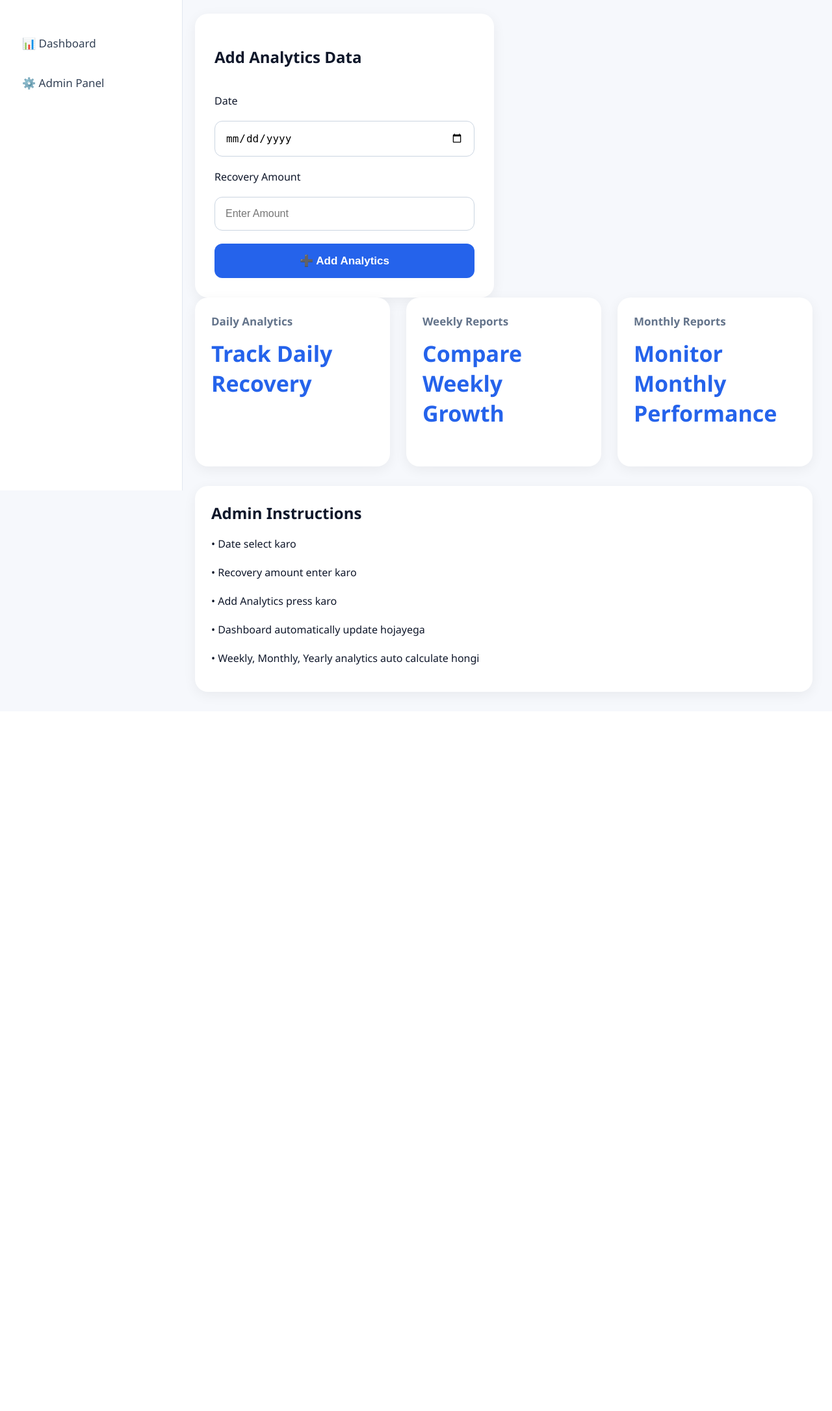
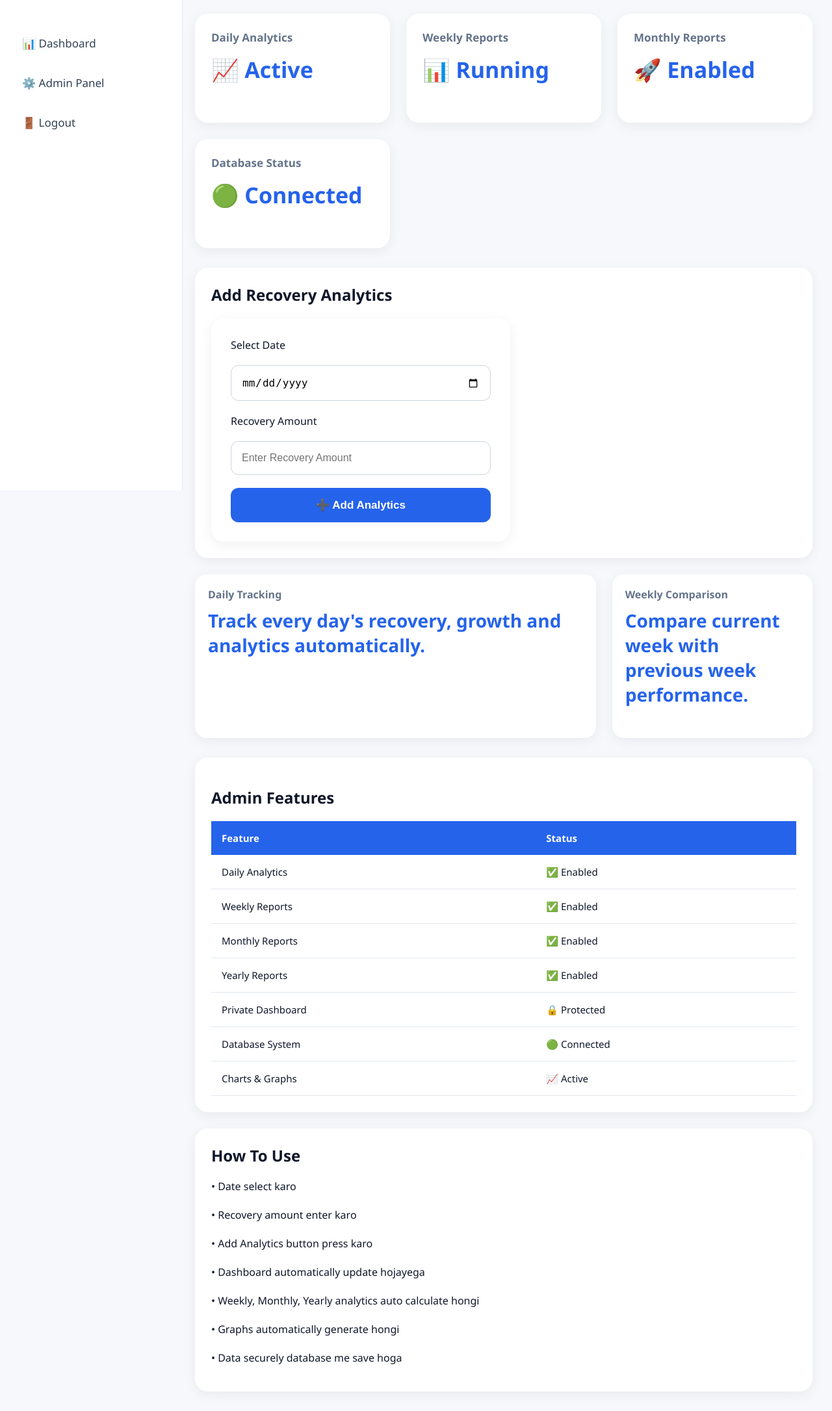
Before and after one commit to Rawish007/dashboard, a Flask app: page /admin in a window 1280 px wide. Shown: the part 85-2257 px from the top of the page at 65% size. Before the commit the page ends 1161 px from the top, so only its background shows below. Run offline with Flask 3, Linux system fonts and the light colour scheme; the visitor is signed in with stand-in values (Sample User, id 1).

Commit message:
Update admin.html

```diff
--- a/templates/admin.html
+++ b/templates/admin.html
@@ -3,7 +3,7 @@
 
 <head>
 
-<title>Admin Panel</title>
+<title>UMEED Admin Panel</title>
 
 <link rel="stylesheet"
 href="{{ url_for('static', filename='style.css') }}">
@@ -20,6 +20,7 @@ href="{{ url_for('static', filename='style.css') }}">
 
     <a href="/">📊 Dashboard</a>
     <a href="/admin">⚙️ Admin Panel</a>
+    <a href="/logout">🚪 Logout</a>
 
 </div>
 
@@ -37,15 +38,55 @@ href="{{ url_for('static', filename='style.css') }}">
 
     </div>
 
+    <!-- QUICK STATUS -->
+
+    <div class="cards">
+
+        <div class="card">
+
+            <h3>Daily Analytics</h3>
+
+            <p>📈 Active</p>
+
+        </div>
+
+        <div class="card">
+
+            <h3>Weekly Reports</h3>
+
+            <p>📊 Running</p>
+
+        </div>
+
+        <div class="card">
+
+            <h3>Monthly Reports</h3>
+
+            <p>🚀 Enabled</p>
+
+        </div>
+
+        <div class="card">
+
+            <h3>Database Status</h3>
+
+            <p>🟢 Connected</p>
+
+        </div>
+
+    </div>
+
     <!-- FORM SECTION -->
+
+    <div class="chart-box">
+
+        <h2>Add Recovery Analytics</h2>
 
         <form method="POST">
 
-        <h2>Add Analytics Data</h2>
-
             <!-- DATE -->
 
-        <label>Date</label>
+            <label>Select Date</label>
 
             <input
             type="date"
@@ -59,10 +100,10 @@ href="{{ url_for('static', filename='style.css') }}">
             <input
             type="number"
             name="amount"
-        placeholder="Enter Amount"
+            placeholder="Enter Recovery Amount"
             required>
 
-        <!-- SUBMIT -->
+            <!-- BUTTON -->
 
             <button type="submit">
 
@@ -72,41 +113,112 @@ href="{{ url_for('static', filename='style.css') }}">
 
         </form>
 
-    <!-- QUICK INFO -->
+    </div>
 
-    <div class="cards">
+    <!-- ANALYTICS TOOLS -->
 
-        <div class="card">
+    <div class="analytics-grid">
 
-            <h3>Daily Analytics</h3>
+        <div class="mini-card">
 
-            <p>Track Daily Recovery</p>
+            <h4>Daily Tracking</h4>
+
+            <p>
+
+                Track every day's recovery,
+                growth and analytics automatically.
+
+            </p>
 
         </div>
 
-        <div class="card">
+        <div class="mini-card">
 
-            <h3>Weekly Reports</h3>
+            <h4>Weekly Comparison</h4>
 
-            <p>Compare Weekly Growth</p>
+            <p>
 
-        </div>
+                Compare current week with previous week performance.
 
-        <div class="card">
-
-            <h3>Monthly Reports</h3>
-
-            <p>Monitor Monthly Performance</p>
+            </p>
 
         </div>
 
     </div>
 
-    <!-- GUIDE BOX -->
+    <!-- EXTRA INFO -->
+
+    <div class="table-box">
+
+        <h2>Admin Features</h2>
+
+        <table>
+
+            <tr>
+
+                <th>Feature</th>
+                <th>Status</th>
+
+            </tr>
+
+            <tr>
+
+                <td>Daily Analytics</td>
+                <td>✅ Enabled</td>
+
+            </tr>
+
+            <tr>
+
+                <td>Weekly Reports</td>
+                <td>✅ Enabled</td>
+
+            </tr>
+
+            <tr>
+
+                <td>Monthly Reports</td>
+                <td>✅ Enabled</td>
+
+            </tr>
+
+            <tr>
+
+                <td>Yearly Reports</td>
+                <td>✅ Enabled</td>
+
+            </tr>
+
+            <tr>
+
+                <td>Private Dashboard</td>
+                <td>🔒 Protected</td>
+
+            </tr>
+
+            <tr>
+
+                <td>Database System</td>
+                <td>🟢 Connected</td>
+
+            </tr>
+
+            <tr>
+
+                <td>Charts & Graphs</td>
+                <td>📈 Active</td>
+
+            </tr>
+
+        </table>
+
+    </div>
+
+    <!-- GUIDE -->
 
     <div class="chart-box">
 
-        <h2>Admin Instructions</h2>
+        <h2>How To Use</h2>
 
         <p>
 
@@ -114,11 +226,15 @@ href="{{ url_for('static', filename='style.css') }}">
 
             • Recovery amount enter karo <br><br>
 
-            • Add Analytics press karo <br><br>
+            • Add Analytics button press karo <br><br>
 
             • Dashboard automatically update hojayega <br><br>
 
-            • Weekly, Monthly, Yearly analytics auto calculate hongi
+            • Weekly, Monthly, Yearly analytics auto calculate hongi <br><br>
+
+            • Graphs automatically generate hongi <br><br>
+
+            • Data securely database me save hoga
 
         </p>
 
```
Lines whose indentation alone changed are shown as unchanged.
